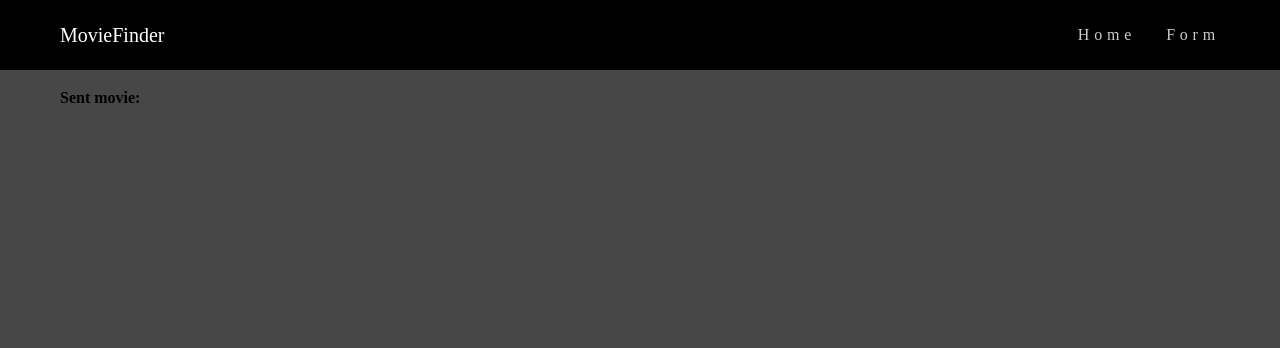
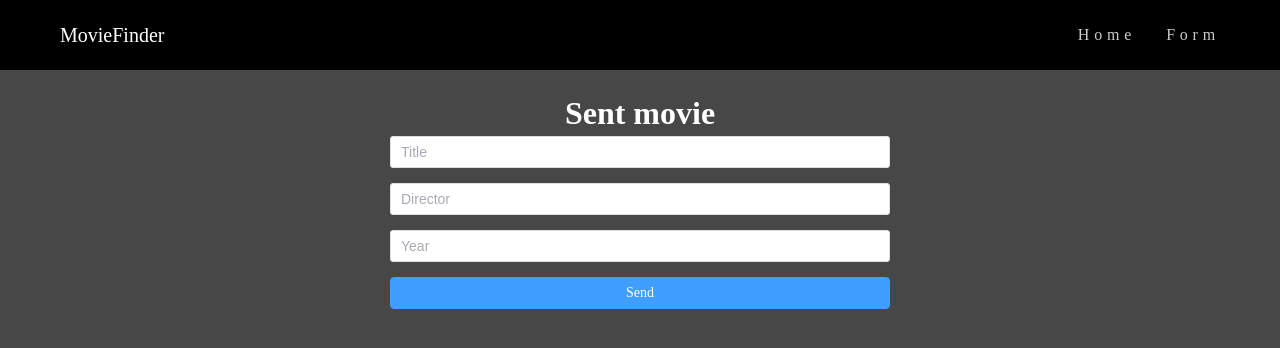
Before and after one commit to ValeraNazarchuk/MovieFinder-vue3, a Vue app: page /form in a window 1280 px wide. Shown: the top 348 px of the page. Built offline with nearby package versions, Linux system fonts and the light colour scheme.

Commit message:
FEATURE | moved the input to a windowed component, added the input and button to the form page

```diff
--- a/src/assets/scss/element/index.scss
+++ b/src/assets/scss/element/index.scss
@@ -1,19 +1,2 @@
 $black: #000;
 $white: #fff;
-
-$--colors: (
-  "danger": (
-    // "base": $red-error,
-  ),
-  "error": (
-    // "base": $red-error,
-  ),
-);
-
-$--button: (
-  // "text-color": $blue,
-  // "border-color": $blue,
-  // "hover-text-color": $blue,
-  // "hover-border-color": $blue,
-  // "hover-bg-color": $blue-light,
-);
--- a/src/components/Header/Header.vue
+++ b/src/components/Header/Header.vue
@@ -1,3 +1,14 @@
+<template>
+  <header class="header">
+    <div class="container">
+      <div class="header__inner">
+        <a class="header__logo" href="#">MovieFinder</a>
+        <Navbar :list="navList" />
+      </div>
+    </div>
+  </header>
+</template>
+
 <script>
 import { defineComponent } from "vue";
 import Navbar from "./NavBar.vue";
@@ -20,17 +31,6 @@ export default defineComponent({
   },
 });
 </script>
-
-<template>
-  <header class="header">
-    <div class="container">
-      <div class="header__inner">
-        <a class="header__logo" href="#">MovieFinder</a>
-        <Navbar :list="navList" />
-      </div>
-    </div>
-  </header>
-</template>
 
 <style lang="scss" scoped>
 .header {
--- a/src/components/ResultMovies/MoviesList.vue
+++ b/src/components/ResultMovies/MoviesList.vue
@@ -41,7 +41,7 @@ export default {
     &-item {
       display: flex;
       flex-direction: column;
-      max-width: 150px;
+      max-width: 200px;
       width: 100%;
       color: $white;
       border: 1px solid white;
--- a/src/components/UI/FieldInput.vue
+++ b/src/components/UI/FieldInput.vue
@@ -1,16 +1,43 @@
-<template></template>
+<template>
+  <el-input
+    class="field-input"
+    v-model="internalValue"
+    :placeholder="placeholder"
+  />
+</template>
 
 <script>
 import { defineComponent } from "vue";
 
 export default defineComponent({
   name: "FieldInput",
-  props: {},
+  props: {
+    value: {
+      type: [String, Number],
+      default: "",
+    },
+    placeholder: {
+      type: String,
+    },
+  },
+  computed: {
+    internalValue: {
+      get() {
+        return this.modelValue;
+      },
+      set(value) {
+        this.$emit("update:modelValue", value);
+      },
+    },
+  },
 });
 </script>
 
 <style lang="scss" scoped>
 .field-input {
-
+  color: $white;
+  &::placeholder {
+    color: $white;
+  }
 }
 </style>
--- a/src/views/DetailedMovieView.vue
+++ b/src/views/DetailedMovieView.vue
@@ -1,5 +1,5 @@
 <template>
-  <div v-if="loading" class="loader-container">
+  <div v-if="loadingFullWindow" class="loader-container">
     <Loader />
   </div>
   <div v-else class="movie">
@@ -39,12 +39,12 @@ export default {
   data() {
     return {
       movie: {},
-      loading: false,
+      loadingFullWindow: false,
     };
   },
   methods: {
     async getMovies(movie) {
-      this.loading = true;
+      this.loadingFullWindow = true;
       try {
         const response = await axios.get(
           `http://www.omdbapi.com/?i=${movie}&apikey=738daa61`
@@ -53,7 +53,7 @@ export default {
       } catch (error) {
         console.error("Error fetching movies:", error);
       } finally {
-        this.loading = false;
+        this.loadingFullWindow = false;
       }
     },
   },
--- a/src/views/FormView.vue
+++ b/src/views/FormView.vue
@@ -1,18 +1,89 @@
 <template>
-  <div class="form">
-    <h1 class="form__title">Sent movie:</h1>
-  </div>
+  <form class="form" @submit.prevent>
+    <div class="form__inner">
+      <h3 class="form__title">Sent movie</h3>
+      <div class="form__box">
+        <FieldInput v-model="data.title" :placeholder="'Title'" />
+        <FieldInput v-model="data.director" :placeholder="'Director'" />
+        <FieldInput v-model="data.year" :placeholder="'Year'" />
+        <!-- <el-upload
+          v-model:file-list="poster"
+          class="upload-demo"
+          action="https://run.mocky.io/v3/9d059bf9-4660-45f2-925d-ce80ad6c4d15"
+          multiple
+          :on-preview="handlePreview"
+          :on-remove="handleRemove"
+          :before-remove="beforeRemove"
+          :limit="1"
+          :on-exceed="handleExceed"
+        >
+          <el-button type="primary">Click to upload</el-button>
+          <template #tip>
+            <div class="el-upload__tip">
+              jpg/png files with a size less than 500KB.
+            </div>
+          </template>
+        </el-upload> -->
+        <PrimaryButton @click="sendForm"> Send </PrimaryButton>
+      </div>
+    </div>
+  </form>
 </template>
 
 <script>
+import { ElMessage, ElMessageBox } from "element-plus";
+
+// import type { UploadProps, UploadUserFile } from 'element-plus'
+
 export default {
   data() {
-    return {};
+    return {
+      data: {
+        title: "",
+        poster: null,
+        director: "",
+        year: "",
+      },
+    };
+  },
+  methods: {
+    // handlePreview() {
+    //   console.log(this.data.poster);
+    // },
+    sendForm() {
+      console.log(`
+          Title: ${this.data.title}
+          PosterUrl: ${this.data.poster}
+          Director: ${this.data.director}
+          Year: ${this.data.year}
+        `);
+      this.data = {
+        title: '',
+        poster: null,
+        director: '',
+        year: ''
+      }
+    },
   },
 };
 </script>
 
 <style lang="scss">
 .form {
+  &__inner {
+  }
+  &__title {
+    color: $white;
+    text-align: center;
+    font-size: 32px;
+    line-height: 46px;
+  }
+  &__box {
+    margin: 0 auto;
+    max-width: 500px;
+    display: flex;
+    flex-direction: column;
+    gap: 15px;
+  }
 }
 </style>
--- a/src/views/HomeView.vue
+++ b/src/views/HomeView.vue
@@ -3,7 +3,7 @@
     <h1 class="home__title">Search movie:</h1>
     <div class="home__search-box">
       <el-input
-        v-model="searchMovie"
+        v-model="searchMovieValue"
         class="home__search-input"
         placeholder="Search"
       >
@@ -24,14 +24,14 @@ const searchStore = useSearchStore();
 export default {
   data() {
     return {
-      searchMovie: "",
+      searchMovieValue: "",
     };
   },
   methods: {
     searchClick() {
-      searchStore.searchMovies = this.searchMovie;
+      searchStore.searchMovies = this.searchMovieValue;
       this.$router.push("/result-movies");
-      this.searchMovie = "";
+      this.searchMovieValue = "";
     },
   },
 };
--- a/src/views/ResultMoviesView.vue
+++ b/src/views/ResultMoviesView.vue
@@ -1,7 +1,9 @@
 <template>
   <div class="movies">
-    <h2 class="movies__error" v-if="!movies && !loadingFullWindow">No movies found</h2>
-    <div v-else-if="loading"  class="loader-container">
+    <h2 class="movies__error" v-if="!movies && !loadingFullWindow">
+      No movies found
+    </h2>
+    <div v-else-if="loading" class="loader-container">
       <Loader />
     </div>
     <div v-else>
@@ -49,8 +51,8 @@ export default {
       }
     },
 
-    async loadMoreMovie(movie, page) {
-      this.reloading = true
+    async loadMoreMovies(movie, page) {
+      this.reloading = true;
       try {
         const response = await axios.get(
           `http://www.omdbapi.com/?s=${movie}&page=${page}&apikey=738daa61`
@@ -59,7 +61,7 @@ export default {
       } catch (error) {
         console.error("Error fetching movies:", error);
       } finally {
-        this.reloading = false
+        this.reloading = false;
       }
     },
     watchMovie(movie) {
@@ -79,7 +81,7 @@ export default {
     const callback = (entries, observer) => {
       if (entries[0].isIntersecting) {
         this.pageNumber++;
-        this.loadMoreMovie(searchStore.searchMovies, this.pageNumber);
+        this.loadMoreMovies(searchStore.searchMovies, this.pageNumber);
       }
     };
 
```
